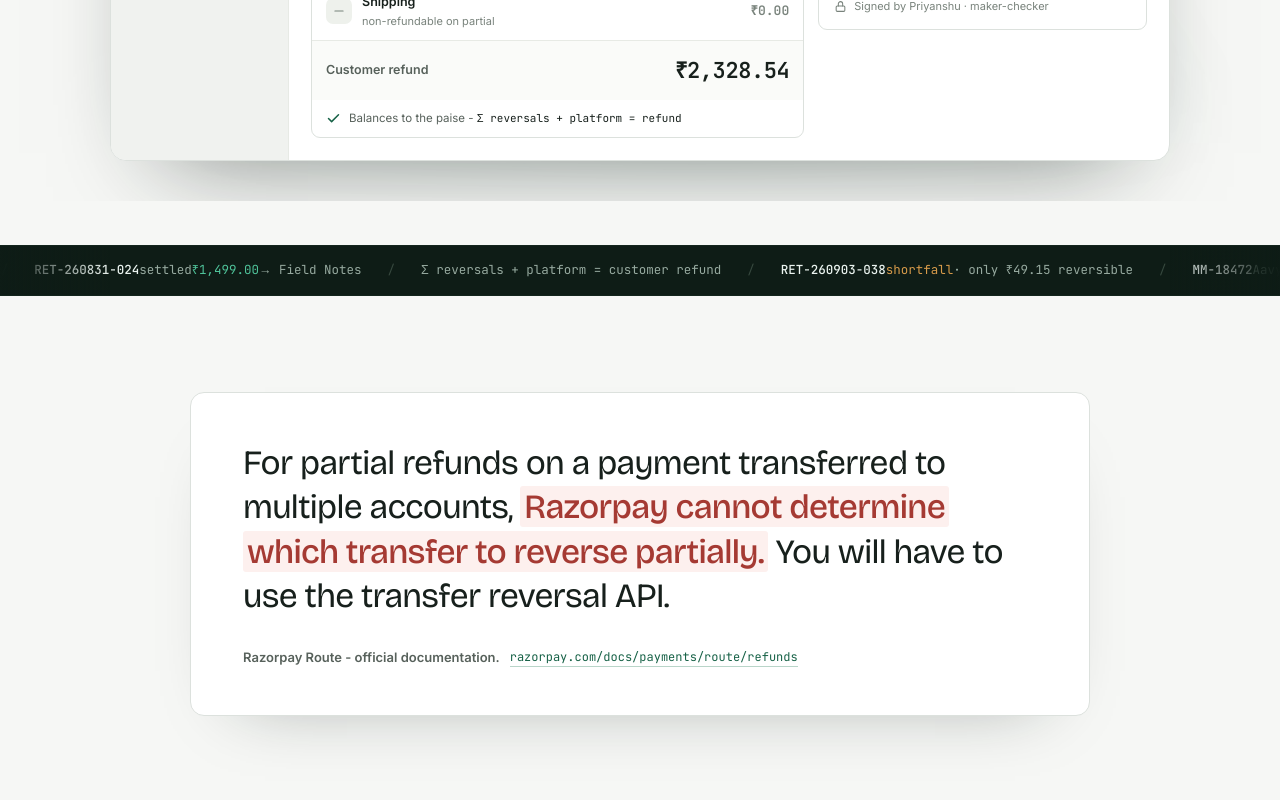
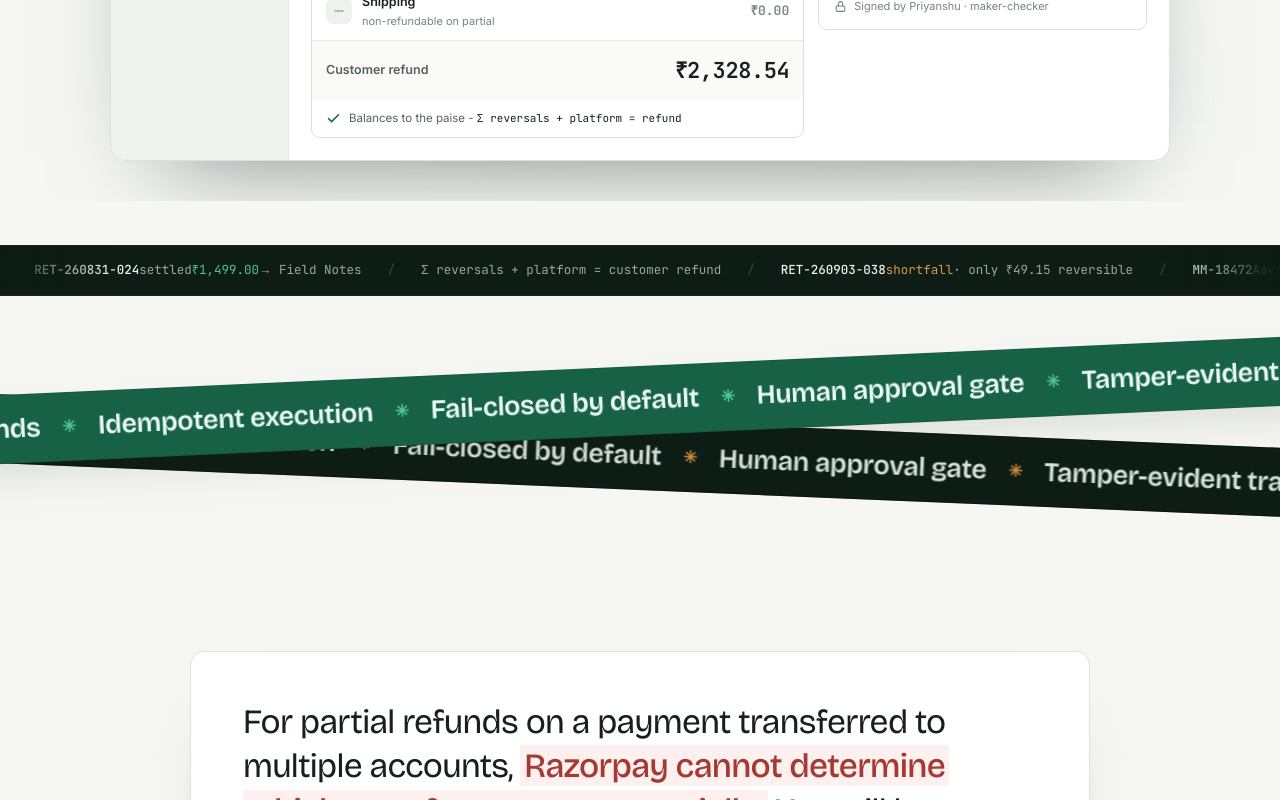
Before and after one commit to codebanditssss/ReturnSplit-Razorpay-Buildathon, a Next.js app: page / in a window 1280 px wide. Shown: the part 933-1733 px from the top of the page. Built offline with nearby package versions, Linux system fonts and the light colour scheme.

Commit message:
landing: add crossing marquee ribbons (angled dual-direction control-guarantee band)

```diff
--- a/src/components/landing/landing.css
+++ b/src/components/landing/landing.css
@@ -230,6 +230,25 @@ html.lp-no-scrollbar::-webkit-scrollbar { width: 0; height: 0; display: none; }
 .lp-marq-item .g { color: #d69a4a; }
 .lp-marq-sep { color: #37493f; margin: 0 26px; }
 
+/* ============ CROSSING RIBBONS ============ */
+.lp-ribbons { position: relative; overflow: hidden; padding: 66px 0; margin-top: 4px; isolation: isolate; }
+.lp-ribbon { position: relative; width: 118%; margin-left: -9%; overflow: hidden; padding: 13px 0;
+  border-block: 1px solid rgba(14,28,22,.14); }
+.lp-ribbon-a { transform: rotate(-2.6deg); background: var(--lp-green); z-index: 2;
+  box-shadow: 0 22px 50px -30px rgba(14,28,22,.6); }
+.lp-ribbon-b { transform: rotate(2.4deg); background: var(--lp-ink); margin-top: -14px; z-index: 1; border-color: rgba(0,0,0,.35); }
+.lp-ribbon-track { display: inline-flex; white-space: nowrap; will-change: transform; animation: lp-marq 40s linear infinite; }
+.lp-ribbon-track.rev { animation-direction: reverse; animation-duration: 46s; }
+.lp-ribbon-item { display: inline-flex; align-items: center; font-family: var(--lp-display-stack);
+  font-weight: 600; letter-spacing: -.01em; font-size: clamp(18px, 2.3vw, 27px); }
+.lp-ribbon-item > span { display: inline-flex; align-items: center; }
+.lp-ribbon-a .lp-ribbon-item { color: #eafaf3; }
+.lp-ribbon-b .lp-ribbon-item { color: #d7e4dd; }
+.lp-ribbon-star { margin: 0 22px; font-size: .62em; }
+.lp-ribbon-a .lp-ribbon-star { color: var(--lp-green-bright); }
+.lp-ribbon-b .lp-ribbon-star { color: #c98a3a; }
+@media (prefers-reduced-motion: reduce) { .lp-ribbon-track { animation: none; } }
+
 /* ============ SECTIONS ============ */
 .lp-section { padding: 96px 0; }
 .lp-section-head { max-width: 760px; }
--- a/src/components/landing/landing.tsx
+++ b/src/components/landing/landing.tsx
@@ -104,6 +104,17 @@ const TICKER: React.ReactNode[] = [
   <><b>RET-260903-038</b> <span className="g">shortfall</span> · only ₹49.15 reversible</>,
   <><b>MM-18472</b> Aavya Textiles + Noya Footwear · buyer keeps the sneakers</>,
   <>64 / 64 fixtures · 0 unsafe automations · ₹0 wrong-seller</>,
+];
+
+const RIBBON: string[] = [
+  "Integer-paise math",
+  "Provably balanced",
+  "Never holds funds",
+  "Idempotent execution",
+  "Fail-closed by default",
+  "Human approval gate",
+  "Tamper-evident trail",
+  "Right transfer, every time",
 ];
 
 /* ---------- hero product panel: faithful mini-workbench ---------- */
@@ -331,6 +342,32 @@ export function Landing() {
               ))}
             </div>
           ))}
+        </div>
+      </div>
+
+      {/* crossing ribbons */}
+      <div className="lp-ribbons" aria-hidden>
+        <div className="lp-ribbon lp-ribbon-a">
+          <div className="lp-ribbon-track">
+            {[0, 1, 2].map((dup) => (
+              <span className="lp-ribbon-item" key={dup}>
+                {RIBBON.map((t, i) => (
+                  <span key={i}>{t}<span className="lp-ribbon-star">✳</span></span>
+                ))}
+              </span>
+            ))}
+          </div>
+        </div>
+        <div className="lp-ribbon lp-ribbon-b">
+          <div className="lp-ribbon-track rev">
+            {[0, 1, 2].map((dup) => (
+              <span className="lp-ribbon-item" key={dup}>
+                {RIBBON.map((t, i) => (
+                  <span key={i}>{t}<span className="lp-ribbon-star">✳</span></span>
+                ))}
+              </span>
+            ))}
+          </div>
         </div>
       </div>
 
```
